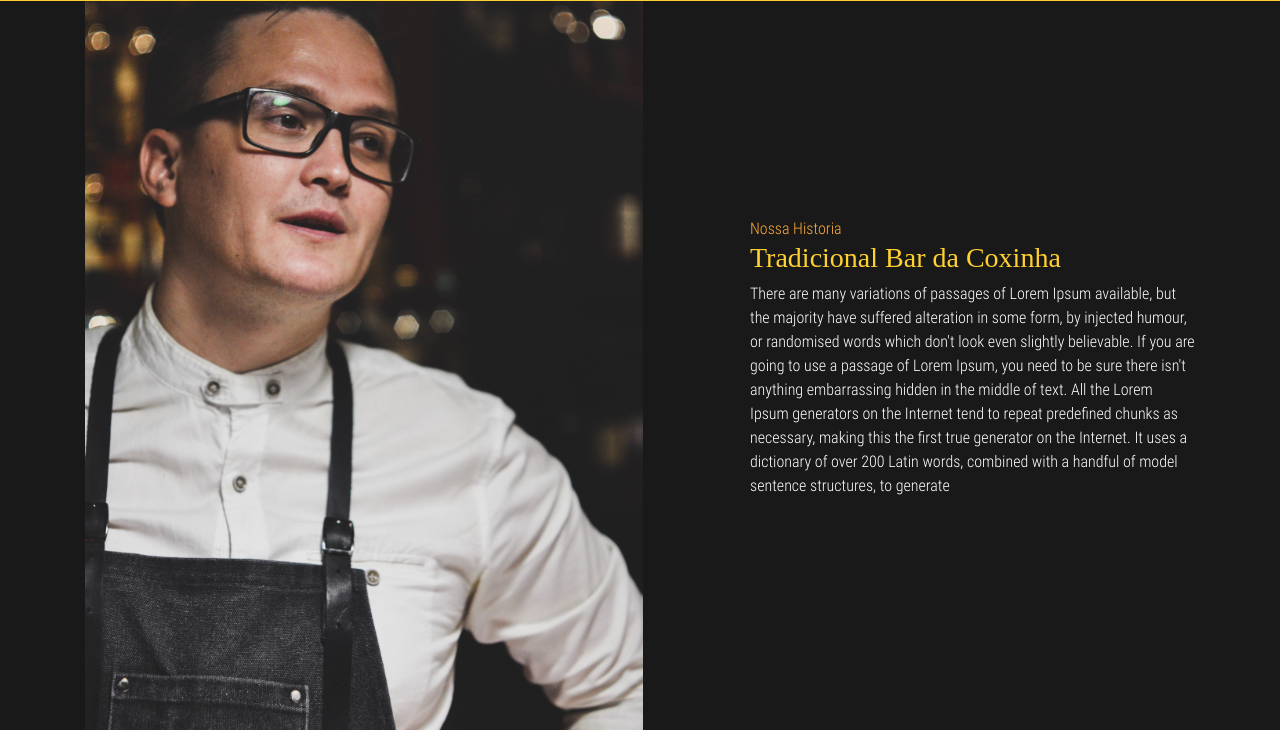
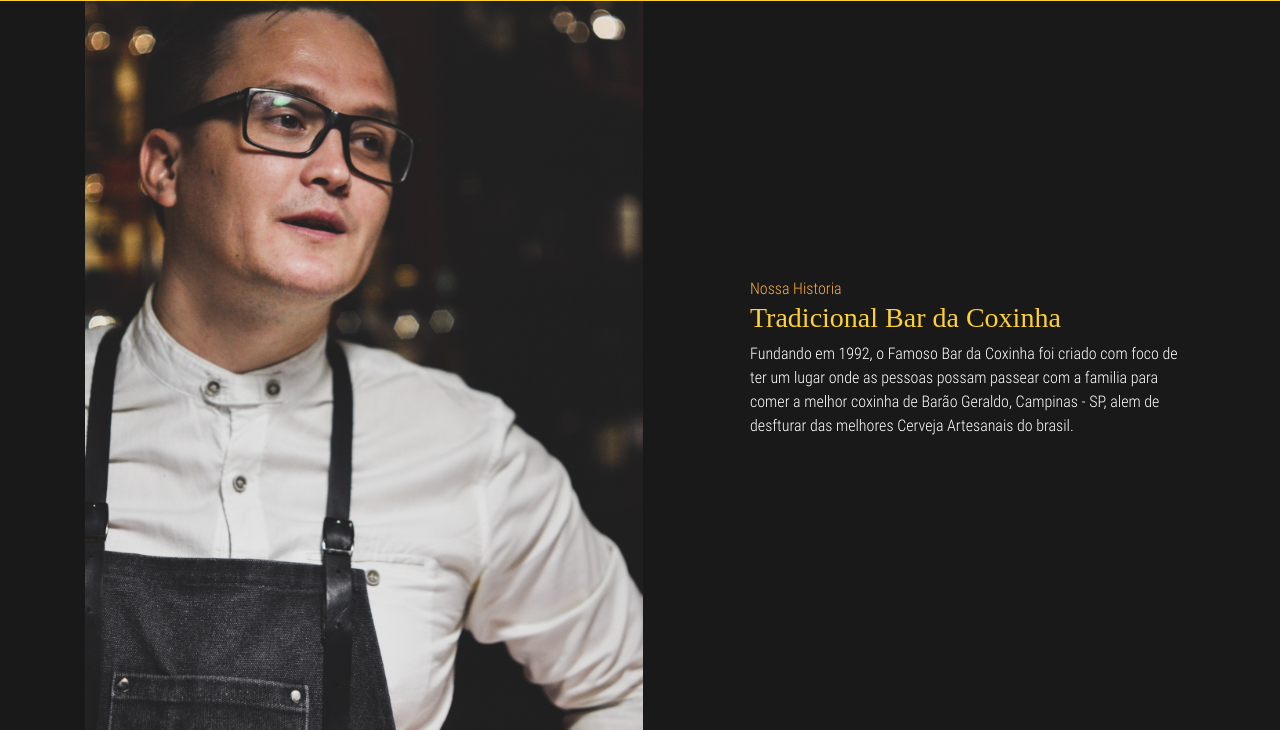
Before and after one commit to LuizHuallpa/projetointegradorDH, a plain HTML site: page index.html in a window 1280 px wide. Shown: the part 2242-2972 px from the top of the page. Drawn offline with nearby package versions, Linux system fonts and the light colour scheme; some packages are replaced by stand-ins of ours; a script that the page names is missing; a web font is replaced by a local one.

Commit message:
refactoring about

```diff
--- a/index.html
+++ b/index.html
@@ -614,14 +614,10 @@
                                 <span>Nossa Historia</span>
                                 <h3>Tradicional Bar da Coxinha</h3>
                             </div>
-                            <p class="historia-bar">There are many variations of passages of Lorem Ipsum available, but
-                                the majority have suffered alteration in some form, by injected humour, or randomised
-                                words which don't look even slightly believable. If you are going to
-                                use a passage of Lorem Ipsum, you need to be sure there isn't anything embarrassing
-                                hidden in the middle of text. All the Lorem Ipsum generators on the Internet tend to
-                                repeat predefined chunks as necessary, making this
-                                the first true generator on the Internet. It uses a dictionary of over 200 Latin words,
-                                combined with a handful of model sentence structures, to generate</p>
+                            <p class="historia-bar">Fundando em 1992, o Famoso Bar da Coxinha foi criado com foco de ter
+                                um lugar onde as pessoas possam passear com a familia para comer a melhor coxinha de
+                                Barão Geraldo, Campinas - SP, alem de desfturar das melhores Cerveja Artesanais do
+                                brasil. </p>
                         </div>
                     </div>
                 </div>
```
